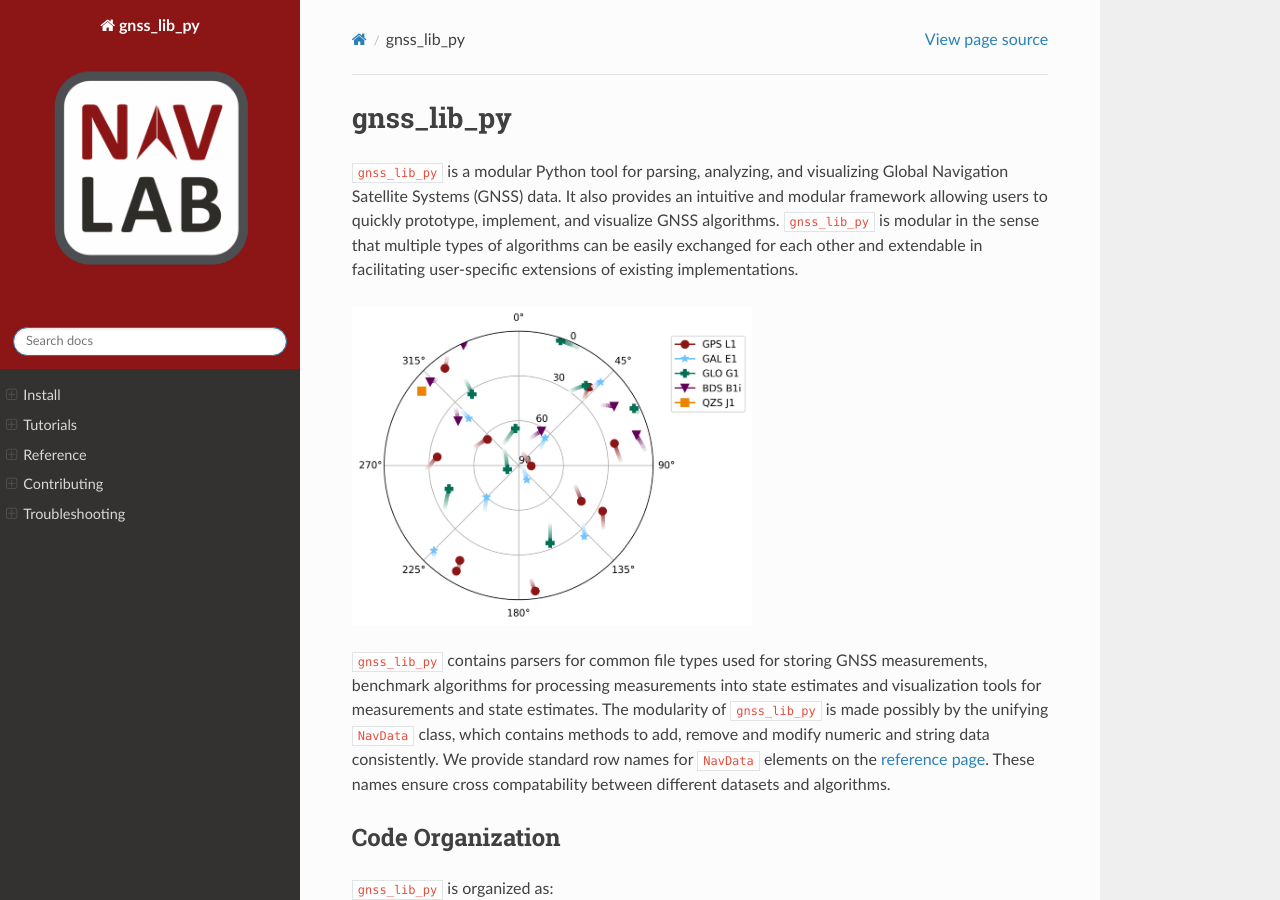
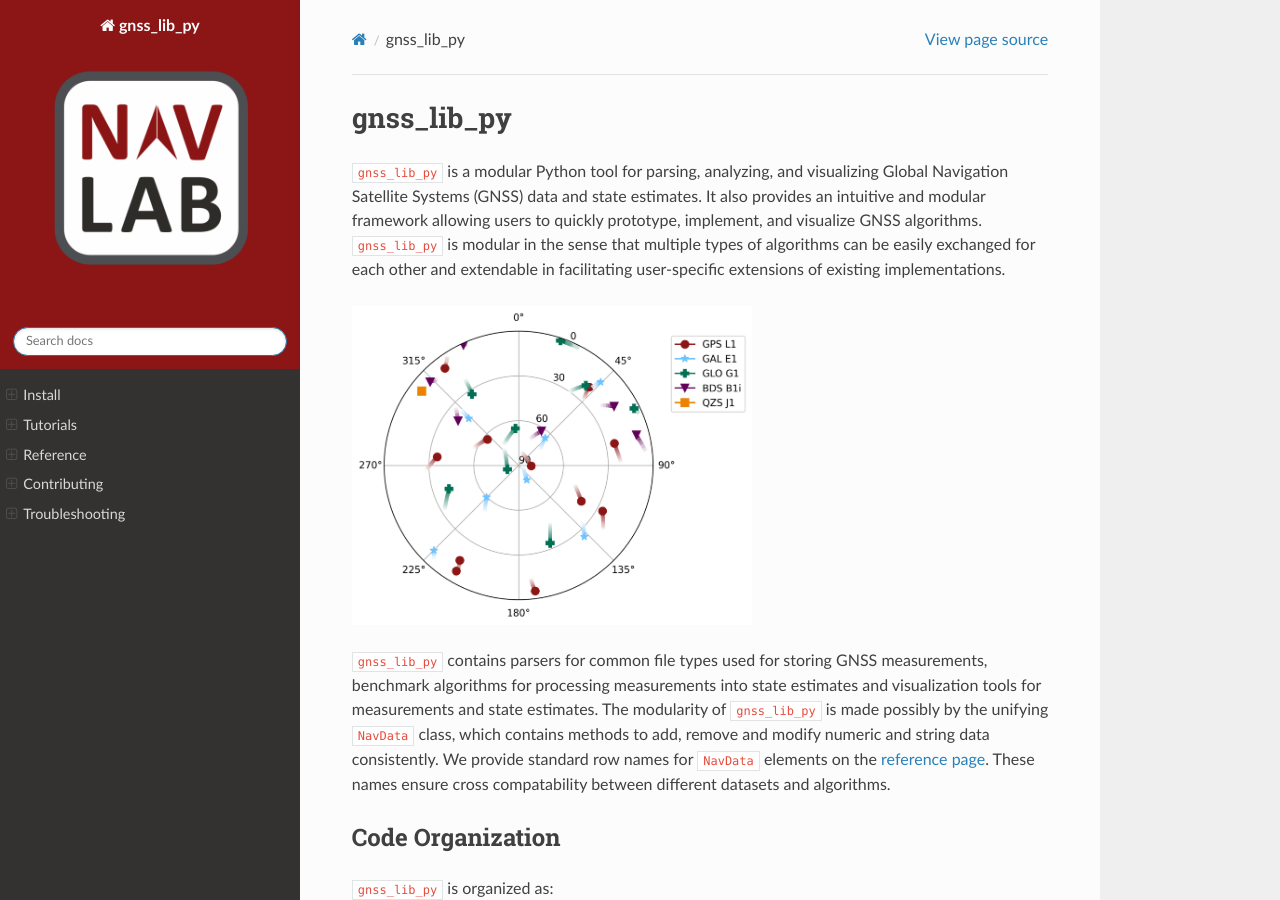
Before and after one commit to Stanford-NavLab/gnss_lib_py, a Sphinx documentation site: the page built from docs/source/index.rst, in a window 1280 px wide and 900 px high. Built offline with Sphinx 7.4.7 and the Read the Docs theme 2.0.0, drawn with Linux system fonts in a browser that asks for light colours; pages that are not in the unit, such as notebooks, are missing from menus.

Commit message:
update description

```diff
--- a/docs/source/index.rst
+++ b/docs/source/index.rst
@@ -9,7 +9,8 @@ gnss_lib_py
 .. _mainpage:
 
 :code:`gnss_lib_py` is a modular Python tool for parsing, analyzing, and
-visualizing Global Navigation Satellite Systems (GNSS) data.
+visualizing Global Navigation Satellite Systems (GNSS) data and state
+estimates.
 It also provides an intuitive and modular framework allowing users to
 quickly prototype, implement, and visualize GNSS algorithms.
 :code:`gnss_lib_py` is modular in the sense that multiple types of
--- a/pyproject.toml
+++ b/pyproject.toml
@@ -1,7 +1,7 @@
 [tool.poetry]
 name = "gnss-lib-py"
-version = "0.1.5"
-description = "Modular Python tool for parsing, analyzing, and visualizing Global Navigation Satellite Systems (GNSS) data"
+version = "0.1.6"
+description = "Modular Python tool for parsing, analyzing, and visualizing Global Navigation Satellite Systems (GNSS) data and state estimates"
 authors = ["Derek Knowles <dcknowles@stanford.edu>",
            "Ashwin Kanhere <akanhere@stanford.edu>",
            ]
```
Also changed, not shown: README.md (+2 -1 lines), 1 other file.
